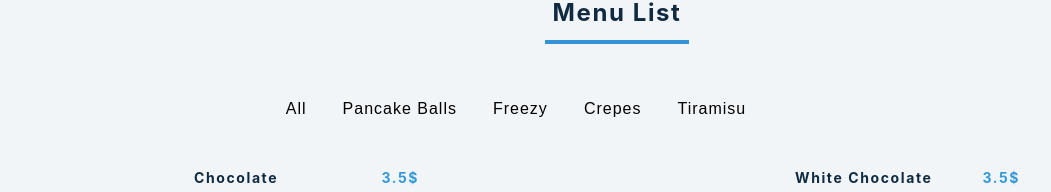
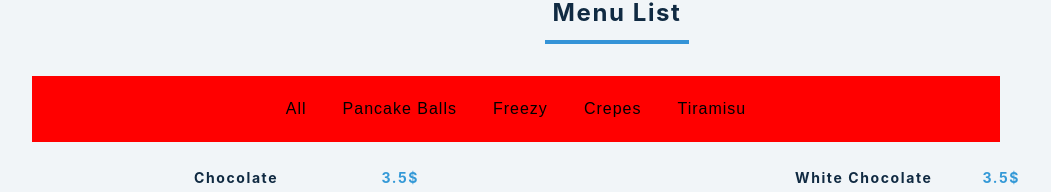
Before and after one commit to wagihDEV/Overdose, a React (Create React App) app: page / in a window 1280 px wide. Shown: the part 490-682 px from the top of the page, without its empty margins (23-1074 px from the left). Built offline with nearby package versions, Linux system fonts and the light colour scheme.

Commit message:
twentytwo

```diff
--- a/src/index.css
+++ b/src/index.css
@@ -71,6 +71,7 @@ p {
   justify-content: center;
   width:80%;
   padding:1rem;
+  background-color: red;
 }
 
 .filter-btn {
```
